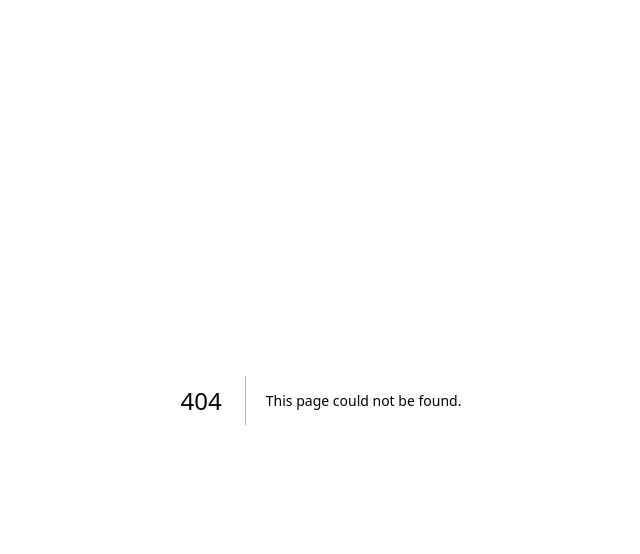
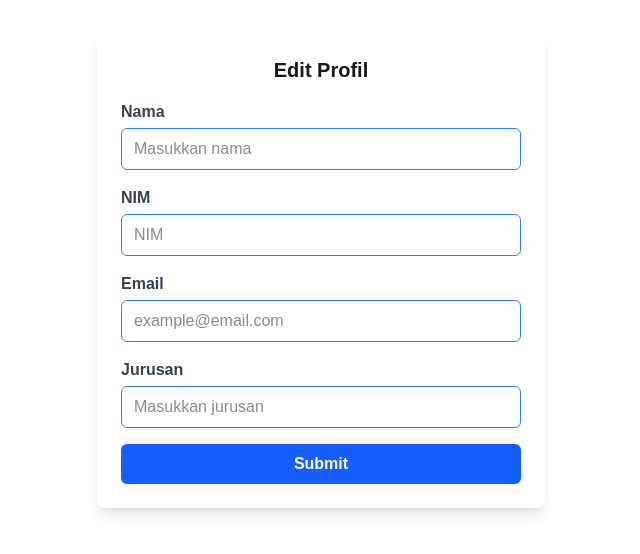
Before and after one commit to viradm334/next-mahasiswa, a Next.js app: page /biodata/edit in a window 1280 px wide. Before the commit this address had no page. Shown: the top 554 px of the page, without its empty margins (319-959 px from the left). Built offline with nearby package versions, Linux system fonts and the light colour scheme; no server answers.

Commit message:
add biodata mahasiswa feature

```diff
--- a/package.json
+++ b/package.json
@@ -19,6 +19,8 @@
     "next": "15.4.1",
     "react": "19.1.0",
     "react-dom": "19.1.0",
+    "socket.io": "^4.8.1",
+    "socket.io-client": "^4.8.1",
     "ws": "^8.18.3"
   },
   "devDependencies": {
--- /dev/null
+++ b/src/app/biodata/edit/page.js
@@ -0,0 +1,149 @@
+"use client";
+
+import { useState, useEffect } from "react";
+import { useRouter } from "next/navigation";
+import Navbar from "@/app/components/navbar";
+
+export default function BiodataEdit() {
+  const router = useRouter();
+  const [user, setUser] = useState(null);
+  const [formData, setFormData] = useState({
+    name: "",
+    email: "",
+    nim: "",
+    jurusan: "",
+  });
+
+  useEffect(() => {
+    fetch("/api/user")
+      .then((res) => res.json())
+      .then((data) => {
+        setUser(data.user);
+      });
+  }, []);
+
+  useEffect(() => {
+    if (!user) return;
+
+    fetch(`/api/get-user/${user.id}`)
+      .then((res) => res.json())
+      .then((usr) => {
+        setFormData({
+          name: usr.data.name,
+          email: usr.data.email,
+          nim: usr.data.nim,
+          jurusan: usr.data.jurusan,
+        });
+      });
+  }, [user]);
+
+  const handleChange = (e) => {
+    setFormData({ ...formData, [e.target.name]: e.target.value });
+  };
+
+  const handleSubmit = async (e) => {
+    e.preventDefault();
+
+    try {
+      const res = await fetch(`/api/edit-user/${user.id}`, {
+        method: "PUT",
+        headers: {
+          "Content-Type": "application/json",
+        },
+        body: JSON.stringify(formData),
+      });
+
+      const data = await res.json();
+
+      if (res.ok) {
+        alert("Berhasil ubah data profil!");
+        setFormData({
+          name: "",
+          nim: "",
+          email: "",
+          jurusan: "",
+        });
+        router.push("/biodata");
+      } else {
+        alert(`Error: ${data.message}`);
+      }
+    } catch (err) {
+      alert("Terjadi kesalahan. Coba lagi nanti");
+      console.error(err);
+    }
+  };
+
+  return (
+    <div>
+      {user && <Navbar role={user.role} />}
+      <div className="max-w-md mx-auto mt-8 bg-white rounded-lg shadow-lg p-6">
+        <h2 className="text-xl font-bold text-center mb-4">
+          Edit Profil
+        </h2>
+        <form className="space-y-4" onSubmit={handleSubmit}>
+          <div>
+            <label className="block font-semibold mb-1 text-gray-700">
+              Nama
+            </label>
+            <input
+              className="w-full border border-blue-500 rounded-md px-3 py-2 focus:outline-none focus:ring-2 focus:ring-blue-400"
+              type="text"
+              placeholder="Masukkan nama"
+              name="name"
+              value={formData.name}
+              onChange={handleChange}
+            />
+          </div>
+          <div>
+            <label className="block font-semibold mb-1 text-gray-700">
+              NIM
+            </label>
+            <input
+              className="w-full border border-blue-500 rounded-md px-3 py-2 focus:outline-none focus:ring-2 focus:ring-blue-400"
+              type="text"
+              placeholder="NIM"
+              name="nim"
+              value={formData.nim || ""}
+              onChange={handleChange}
+              required
+            />
+          </div>
+          <div>
+            <label className="block font-semibold mb-1 text-gray-700">
+              Email
+            </label>
+            <input
+              className="w-full border border-blue-500 rounded-md px-3 py-2 focus:outline-none focus:ring-2 focus:ring-blue-400"
+              type="email"
+              placeholder="example@email.com"
+              name="email"
+              value={formData.email}
+              onChange={handleChange}
+              required
+            />
+          </div>
+          <div>
+            <label className="block font-semibold mb-1 text-gray-700">
+              Jurusan
+            </label>
+            <input
+              className="w-full border border-blue-500 rounded-md px-3 py-2 focus:outline-none focus:ring-2 focus:ring-blue-400"
+              type="text"
+              placeholder="Masukkan jurusan"
+              name="jurusan"
+              value={formData.jurusan || ""}
+              onChange={handleChange}
+              required
+            />
+          </div>
+          <button
+            type="submit"
+            className="w-full bg-blue-600 hover:bg-blue-700 text-white font-semibold py-2 px-4 rounded-md transition duration-200 cursor-pointer"
+          >
+            Submit
+          </button>
+        </form>
+      </div>
+    </div>
+  );
+}
--- /dev/null
+++ b/src/app/biodata/page.js
@@ -0,0 +1,78 @@
+"use client";
+
+import Navbar from "../components/navbar";
+import { useState, useEffect } from "react";
+import Link from "next/link";
+
+export default function Biodata() {
+  const [user, setUser] = useState(null);
+  const [userData, setUserData] = useState({
+    name: "",
+    email: "",
+    nim: "",
+    jurusan: "",
+  });
+
+  useEffect(() => {
+    fetch("/api/user")
+      .then((res) => res.json())
+      .then((data) => {
+        setUser(data.user);
+      });
+  }, []);
+
+  useEffect(() => {
+    if (!user) return;
+
+    fetch(`/api/get-user/${user.id}`)
+      .then((res) => res.json())
+      .then((usr) => {
+        setUserData({
+          name: usr.data.name,
+          email: usr.data.email,
+          nim: usr.data.nim,
+          jurusan: usr.data.jurusan,
+        });
+      });
+  }, [user]);
+
+  return (
+    <div>
+      {user && (
+        <>
+          <Navbar role={user.role} />
+          <h1 className="font-bold text-slate-600 text-3xl text-center mt-5 mb-3">
+            Profil
+          </h1>
+
+          <div className="flex flex-col p-10 border-2 rounded-md border-gray-400 w-1/2 mx-auto">
+            <h5 className="font-bold text-slate-500 text-2xl mb-2">Nama</h5>
+            <p className="font-medium text-slate-800 mb-3">{userData.name}</p>
+
+            <h5 className="font-bold text-slate-500 text-2xl mb-2">Email</h5>
+            <p className="font-medium text-slate-800 mb-3">{userData.email}</p>
+
+            <h5 className="font-bold text-slate-500 text-2xl mb-2">NIM</h5>
+            <p className="font-medium text-slate-800 mb-3">{userData.nim}</p>
+
+            <h5 className="font-bold text-slate-500 text-2xl mb-2">Jurusan</h5>
+            <p className="font-medium text-slate-800 mb-3">
+              {userData.jurusan}
+            </p>
+
+            <Link href={`/biodata/edit`}>
+            <div className="flex justify-center items-center">
+              <button
+                type="button"
+                className="py-1.5 px-3 mr-2 bg-blue-500 hover:bg-blue-700 text-white rounded-md cursor-pointer"
+              >
+                Edit Profile
+              </button>
+            </div>
+            </Link>
+          </div>
+        </>
+      )}
+    </div>
+  );
+}
--- a/src/app/components/navbar.js
+++ b/src/app/components/navbar.js
@@ -46,12 +46,10 @@ export default function Navbar({role}) {
               <ClipboardDocumentListIcon className="size-6 text-white" />
               <Link href='/mahasiswa' className="flex items-center">Mahasiswa</Link>
             </li>)}
-            <li className="flex items-center p-1 text-sm gap-x-2 text-white">
+            {role === 'MAHASISWA' && (<li className="flex items-center p-1 text-sm gap-x-2 text-white">
               <UserCircleIcon className="size-6 text-white" />
-              <a href="#" className="flex items-center">
-                Profil
-              </a>
-            </li>
+              <Link href='/biodata' className="flex items-center">Biodata</Link>
+            </li>)}
             <li className="flex items-center p-1 text-sm gap-x-2 text-white">
               <ArrowRightStartOnRectangleIcon className="size-6 text-white" />
               <button
```
Also changed, not shown: 1 other file (tests, documents, lock files or other folders).
